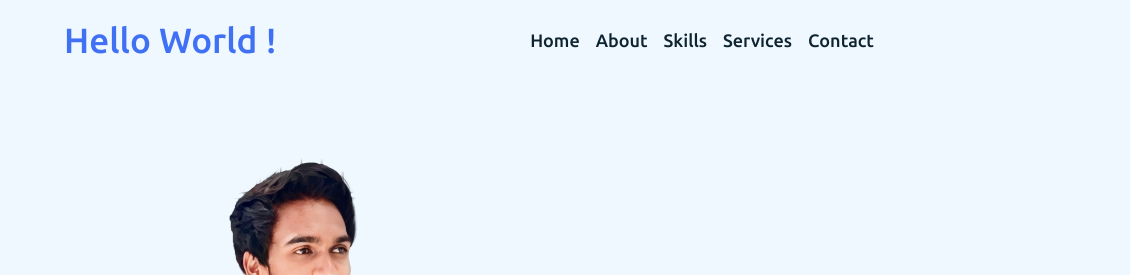
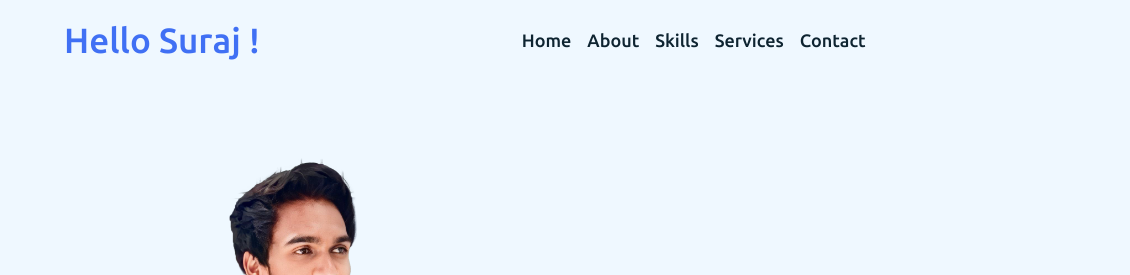
Before and after one commit to S-R-J/myPortfolio, a plain HTML site: page index.html in a window 1280 px wide. Shown: the top 275 px of the page, 0-1130 px from the left. Drawn offline with Linux system fonts and the light colour scheme; files whose address does not match are found by name.

Commit message:
hello suraj

```diff
--- a/index.html
+++ b/index.html
@@ -3,7 +3,7 @@
 <html lang="en" dir="ltr">
   <head>
     <meta charset="UTF-8" />
-    <title>Suraj Meshram</title>
+    <title>Suraj Meshram </title>
     <link rel="stylesheet" href="style.css" />
     <!-- Fontawesome CDN Link -->
     <link rel="stylesheet" href="https://cdnjs.cloudflare.com/ajax/libs/font-awesome/5.15.2/css/all.min.css" />
@@ -17,7 +17,7 @@
     <!-- navgaition menu -->
     <nav>
       <div class="navbar">
-        <div class="logo"><a href="#">Hello World !</Hello></a></div>
+        <div class="logo"><a href="#">Hello Suraj !</Hello></a></div>
         <ul class="menu">
           <li><a href="#home">Home</a></li>
           <li><a href="#about">About</a></li>
```
